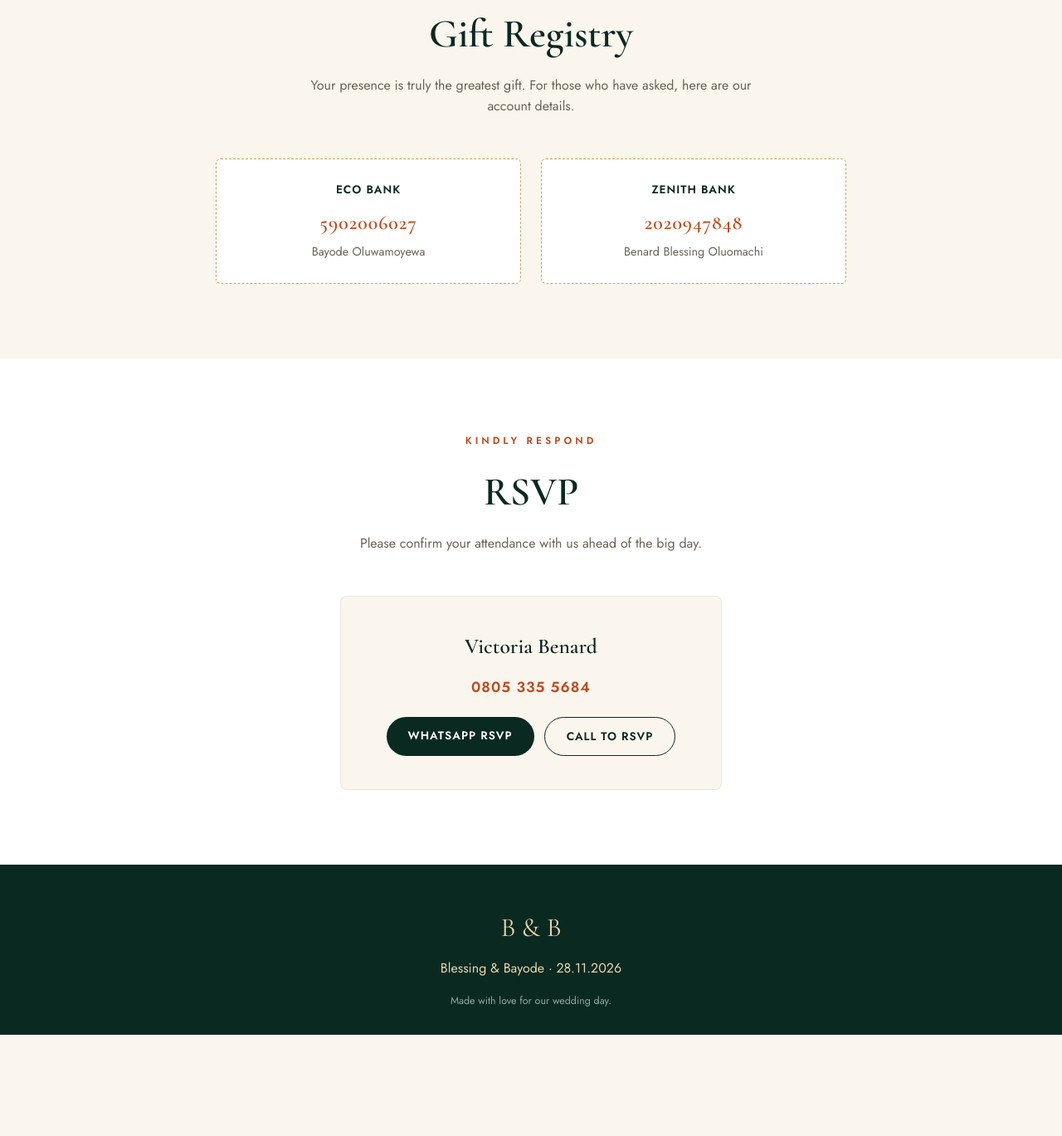
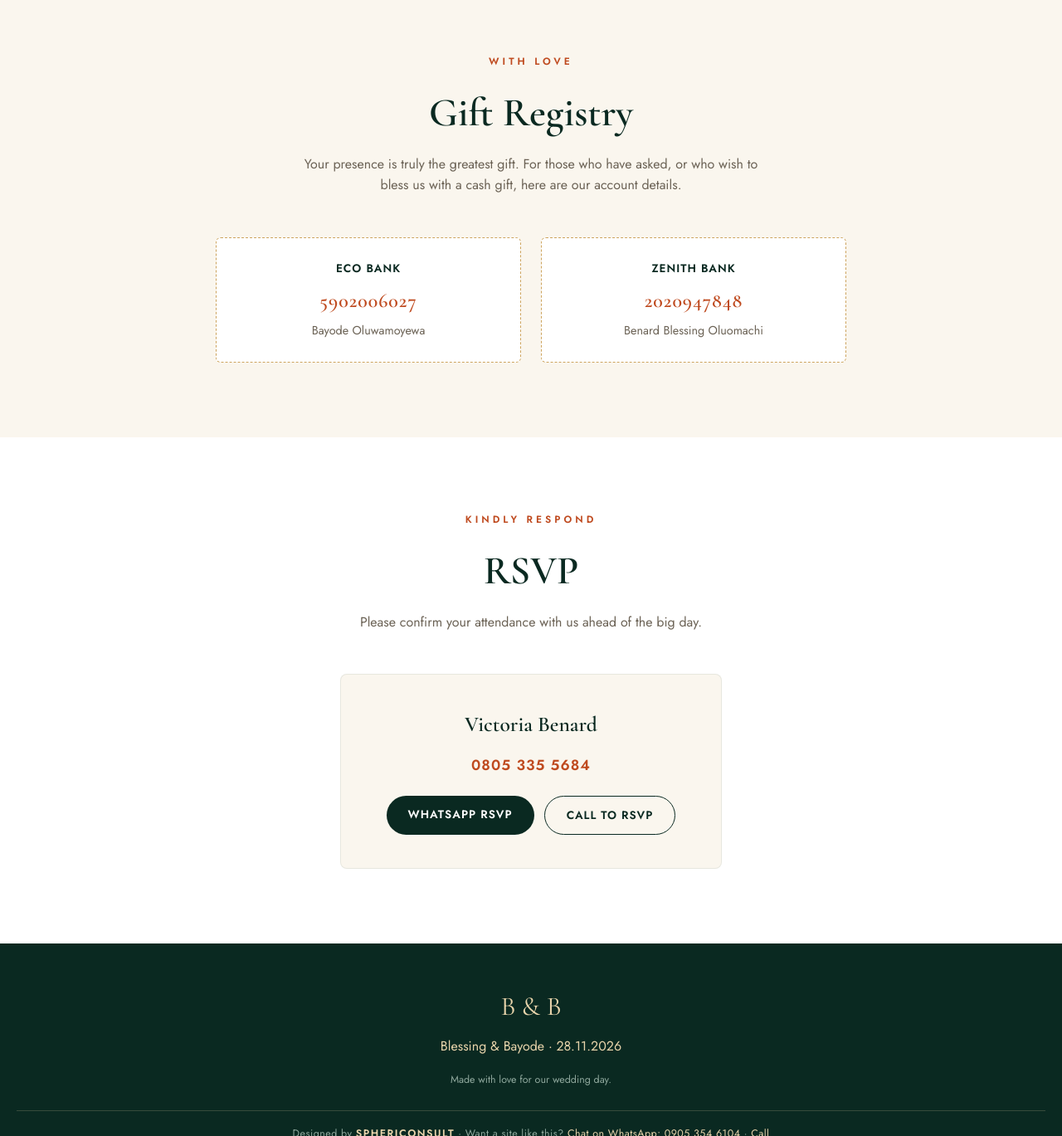
Before and after one commit to bayoursphere-ui/our-wedding, a plain HTML site: page index.html in a window 1280 px wide. Shown: the part 6078-7447 px from the top of the page at 83% size. Before the commit the page ends 7325 px from the top, so only its background shows below. Drawn offline with nearby package versions, Linux system fonts and the light colour scheme.

Commit message:
Update index.html

```diff
--- a/index.html
+++ b/index.html
@@ -436,6 +436,14 @@
   }
   footer .monogram{font-family:'Cormorant Garamond', serif; font-size:2rem; margin-bottom:10px;}
   footer .fine{font-size:0.78rem; color:#8fa89d; margin-top:18px;}
+  footer .credit{
+    margin-top:26px; padding-top:18px;
+    border-top:1px solid rgba(232,212,171,0.2);
+    font-size:0.78rem; color:#8fa89d; letter-spacing:0.5px;
+  }
+  footer .credit strong{color:var(--champagne-light); letter-spacing:1.5px; font-weight:600;}
+  footer .credit a{color:var(--champagne-light); text-decoration:none; white-space:nowrap;}
+  footer .credit a:hover{text-decoration:underline;}
 </style>
 </head>
 <body>
@@ -566,6 +574,8 @@
       <img src="photo-5.jpg" alt="Blessing and Bayode">
       <img src="photo-6.jpg" alt="Blessing and Bayode">
       <img src="photo-7.jpg" alt="Blessing and Bayode">
+      <img src="photo-8.jpg" alt="Blessing and Bayode">
+      <img src="photo-9.jpg" alt="Blessing and Bayode">
     </div>
   </div>
 </section>
@@ -579,7 +589,7 @@
   <div class="wrap">
     <span class="eyebrow">With Love</span>
     <h2 class="section-title">Gift Registry</h2>
-    <p class="section-sub">Your presence is truly the greatest gift. For those who have asked, here are our account details.</p>
+    <p class="section-sub">Your presence is truly the greatest gift. For those who have asked, or who wish to bless us with a cash gift, here are our account details.</p>
     <div class="gift-grid">
       <!-- EDIT-ME: replace the two placeholders below with your real account details -->
       <div class="acct-card">
@@ -617,6 +627,7 @@
   <div class="monogram">B &amp; B</div>
   <div>Blessing &amp; Bayode · 28.11.2026</div>
   <div class="fine">Made with love for our wedding day.</div>
+  <div class="credit">Designed by <strong>SPHERICONSULT</strong> · Want a site like this? <a href="https://wa.me/2349053546104" target="_blank" rel="noopener">Chat on WhatsApp: 0905 354 6104</a> · <a href="tel:+2349053546104">Call</a></div>
 </footer>
 
 <!-- Background music: replace song.mp3 with your own track, same filename -->
```
